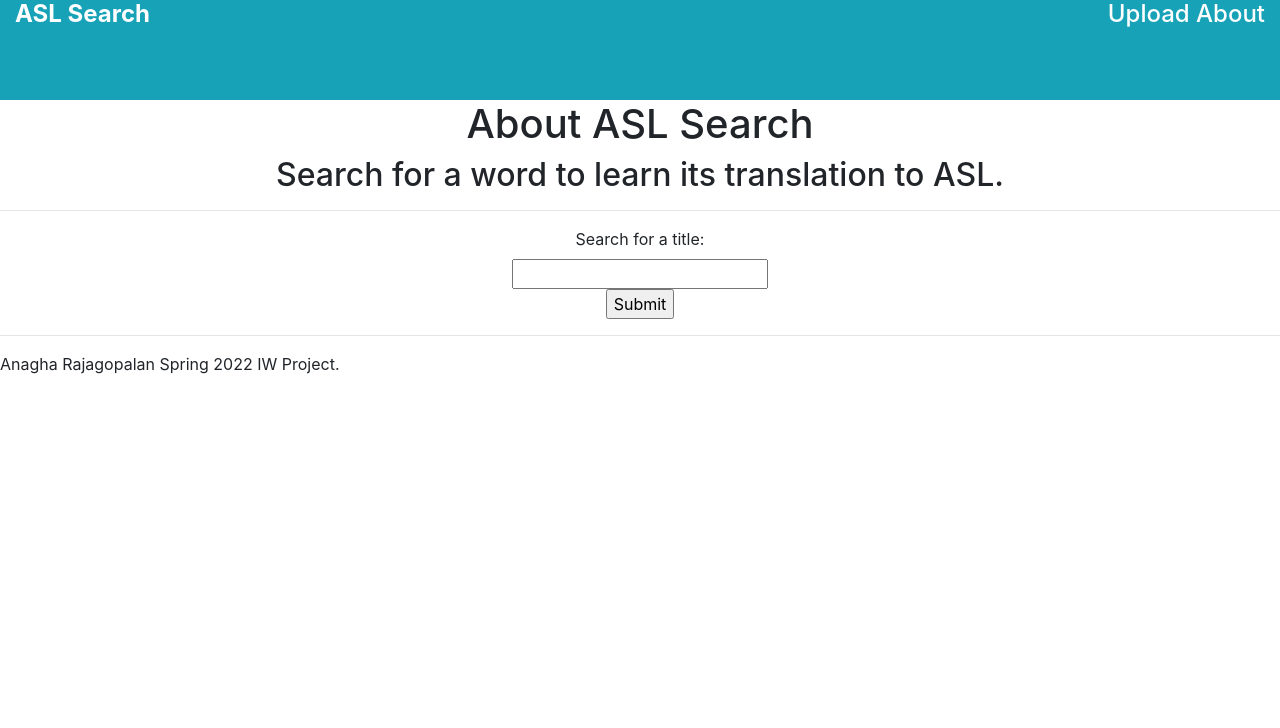
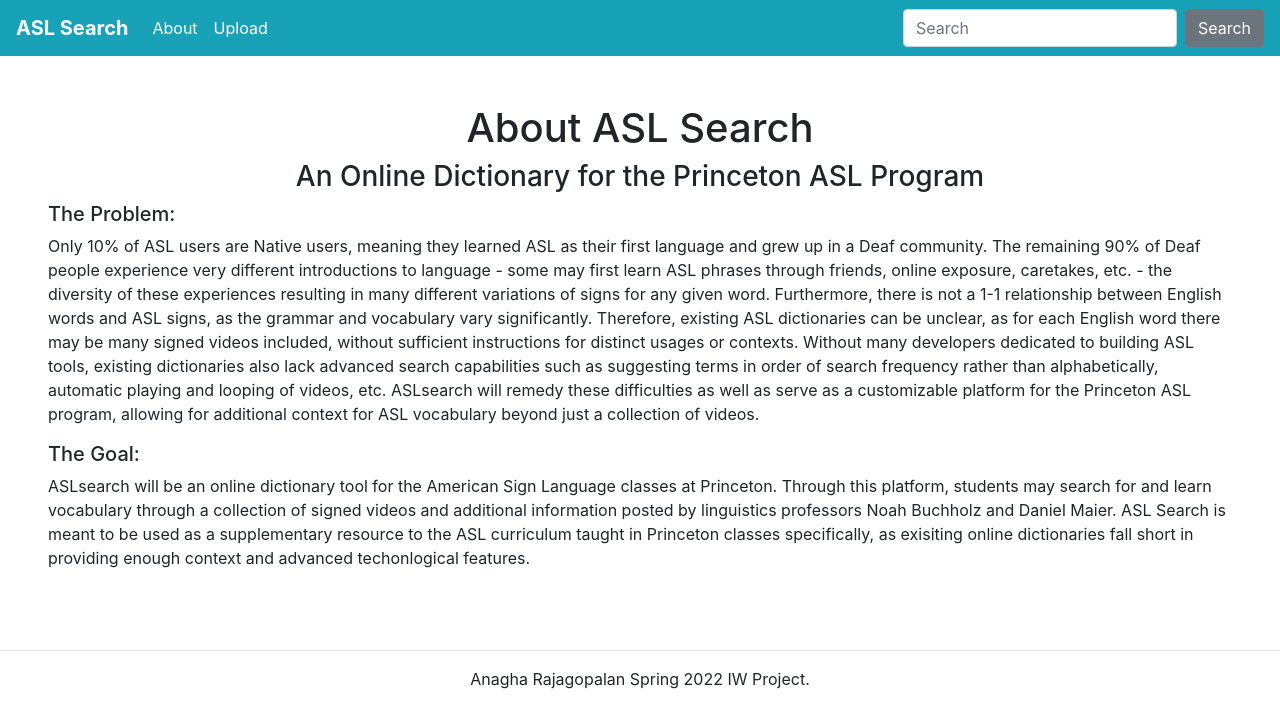
Before and after one commit to anagha101/IW, a Flask app: page /about in a window 1280 px wide. Shown: the top 728 px of the page. Run offline with Flask 2, Linux system fonts and the light colour scheme; some libraries are stand-ins or nearby versions.

Commit message:
improving frontend

```diff
--- a/aslsearch/templates/about.html
+++ b/aslsearch/templates/about.html
@@ -6,11 +6,27 @@
 
 {% block body %}
     <h1 class="text-center">About ASL Search</h1>
-    <h2 class="text-center">Search for a word to learn its translation to ASL.</h2>
-    <hr>
-    <form action="{{url_for('main.words')}}" method="'GET" class="text-center">
-        <label for="word">Search for a title:</label><br>
-        <input type="text" id="keyword" name="word"><br>
-        <input type="submit" value="Submit">
-    </form>
+    <h3 class="text-center">An Online Dictionary for the Princeton ASL Program</h2>
+    <h5>The Problem:</h3>
+    <p> Only 10% of ASL users are Native users, meaning they learned ASL as their first language and
+        grew up in a Deaf community. The remaining 90% of Deaf people experience very different
+        introductions to language - some may first learn ASL phrases through friends, online exposure,
+        caretakes, etc. - the diversity of these experiences resulting in many different variations of
+        signs for any given word. Furthermore, there is not a 1-1 relationship between English words and
+        ASL signs, as the grammar and vocabulary vary significantly. Therefore, existing ASL dictionaries
+        can be unclear, as for each English word there may be many signed videos included, without sufficient
+        instructions for distinct usages or contexts. Without many developers dedicated to building ASL tools,
+        existing dictionaries also lack advanced search capabilities such as suggesting terms in order of
+        search frequency rather than alphabetically, automatic playing and looping of videos, etc. ASLsearch
+        will remedy these difficulties as well as serve as a customizable platform for the Princeton ASL program,
+        allowing for additional context for ASL vocabulary beyond just a collection of videos.
+    </p>
+    <h5>The Goal:</h3>
+    <p>ASLsearch will be an online dictionary tool for the American Sign Language classes at Princeton.
+        Through this platform, students may search for and learn vocabulary through a collection of
+        signed videos and additional information posted by linguistics professors Noah Buchholz and
+        Daniel Maier. ASL Search is meant to be used as a supplementary resource to the ASL curriculum
+        taught in Princeton classes specifically, as exisiting online dictionaries fall short in providing
+        enough context and advanced techonlogical features.
+    </p>
 {% endblock %}
--- a/aslsearch/templates/base.html
+++ b/aslsearch/templates/base.html
@@ -8,22 +8,39 @@
         <meta name="viewport" content="width=device-width, initial-scale=1, shrink-to-fit=no">
     </head>
     <body>
-        <!-- navbar -->
-        <div class="container-fluid bg-info" style="height: 100px">
-            <div class="row align-items-center">
-                <div class="col-sm text-left align-self-center"><h4><a href="{{url_for('main.homepage')}}" class="text-white font-weight-bold">ASL Search</a></h4></div>
-                <div class="col-sm text-right align-self-center"><h4><a href="{{url_for('main.uploadword')}}" class="text-white">Upload </a><a href="{{url_for('main.about')}}" class="text-white">About</a></h4></div>
+        <!-- navbar 1 -->
+        <nav class="navbar navbar-expand-lg navbar-light bg-info">
+            <a class="navbar-brand text-white font-weight-bold" href="{{url_for('main.homepage')}}">ASL Search</a>
+            <button class="navbar-toggler" type="button" data-toggle="collapse" data-target="#navbarSupportedContent" aria-controls="navbarSupportedContent" aria-expanded="false" aria-label="Toggle navigation">
+              <span class="navbar-toggler-icon"></span>
+            </button>
+
+            <div class="collapse navbar-collapse" id="navbarSupportedContent">
+              <ul class="navbar-nav mr-auto">
+                <li class="nav-item active">
+                  <a class="nav-link text-white" href="{{url_for('main.about')}}">About <span class="sr-only">(current)</span></a>
+                </li>
+                <li class="nav-item">
+                  <a class="nav-link text-white" href="{{url_for('main.uploadword')}}">Upload</a>
+                </li>
+              </ul>
+              <form action="{{url_for('main.words')}}" method="'GET" class="form-inline my-2 my-lg-0">
+                <input class="form-control mr-sm-2" type="search"  id="keyword" name="word" placeholder="Search" aria-label="Search">
+                <button class="btn btn-secondary my-2 my-sm-0" type="submit">Search</button>
+              </form>
             </div>
-        </div>
+        </nav>
+        <div class="p-5">
         {% block body %}
 
         {% endblock %}
+        </div>
         <!-- js -->
         <script src="https://code.jquery.com/jquery-3.2.1.slim.min.js" integrity="sha384-KJ3o2DKtIkvYIK3UENzmM7KCkRr/rE9/Qpg6aAZGJwFDMVNA/GpGFF93hXpG5KkN" crossorigin="anonymous"></script>
         <script src="https://cdn.jsdelivr.net/npm/popper.js@1.12.9/dist/umd/popper.min.js" integrity="sha384-ApNbgh9B+Y1QKtv3Rn7W3mgPxhU9K/ScQsAP7hUibX39j7fakFPskvXusvfa0b4Q" crossorigin="anonymous"></script>
         <script src="https://cdn.jsdelivr.net/npm/bootstrap@4.0.0/dist/js/bootstrap.min.js" integrity="sha384-JZR6Spejh4U02d8jOt6vLEHfe/JQGiRRSQQxSfFWpi1MquVdAyjUar5+76PVCmYl" crossorigin="anonymous"></script>
         <!-- footer -->
         <hr>
-        <p>Anagha Rajagopalan Spring 2022 IW Project.</p>
+        <p class="text-center">Anagha Rajagopalan Spring 2022 IW Project.</p>
     </body>
 </html>
```
Also changed, not shown: aslsearch/templates/index.html (+4 -5 lines), aslsearch/templates/wordpage.html (+15 -16 lines).
